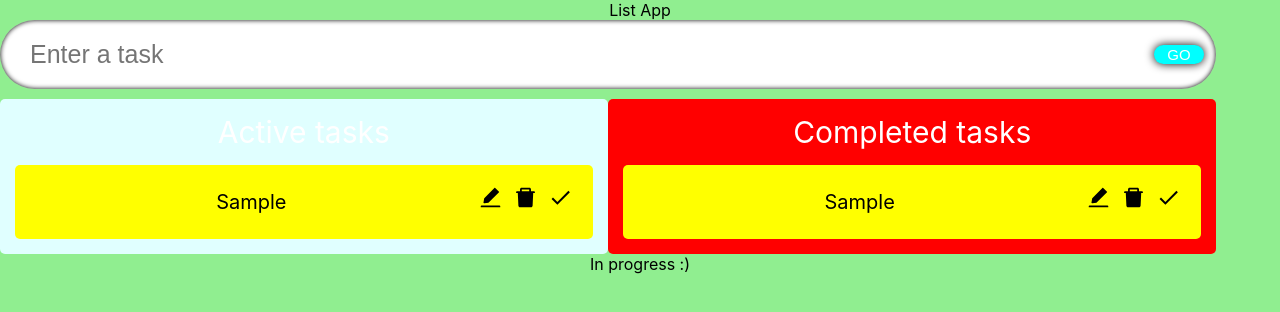
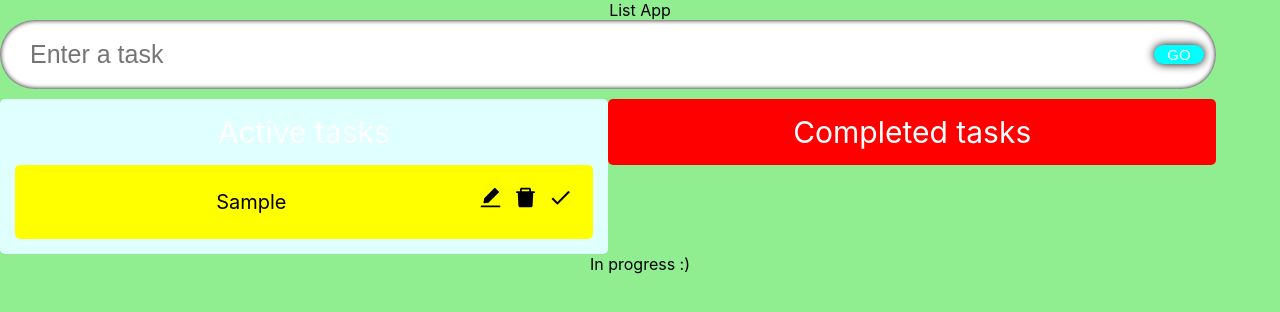
Before and after one commit to sylwiamolitor/react-typescript, a React (Create React App) app: page / in a window 1280 px wide. Both pictures are taken after typing "Sample" into the empty fields and a click on the button "GO". Shown: the top 312 px of the page. Built offline with nearby package versions, Linux system fonts and the light colour scheme; the HTML template or start-up script is replaced by a standard one.

Commit message:
Drag and drop part 2

```diff
--- a/src/App.tsx
+++ b/src/App.tsx
@@ -3,7 +3,7 @@ import InputField from './components/InputField';
 import {useState} from "react";
 import {Todo} from "./model";
 import TodoList from './components/TodoList';
-import {DragDropContext} from 'react-beautiful-dnd';
+import {DragDropContext ,DropResult} from 'react-beautiful-dnd';
 
 let name:string;
 name = "My app";
@@ -63,11 +63,36 @@ const App: React.FC = () => {
   console.log(todo);
   console.log(todos);
 
+  const onDragEnd = (result: DropResult) => {
+    const {source, destination} = result;
+    if(!destination) return;
+
+    if(destination.droppableId===source.droppableId && destination.index===source.index) return;
+
+    let add, active = todos, complete = completed;
+
+    if(source.droppableId==="TodosList"){
+      add=active[source.index];
+      active.splice(source.index, 1);
+    }
+    else{
+      add=complete[source.index];
+      complete.splice(source.index, 1);
+    }
+
+    if(destination.droppableId==="TodosList"){
+      active.splice(destination.index, 0, add);
+    }
+    else{
+      complete.splice(destination.index, 0, add);
+    }
+
+    setCompleted(complete);
+    setTodos(active);
+  }
 
   return (
-  <DragDropContext onDragEnd={(result, provided) => {
-    // TODO: implement onDragEnd
-  }}>
+  <DragDropContext onDragEnd={onDragEnd}>
     <div className="App">
       <span className="heading">List App</span>
       <InputField todo={todo} setTodo={setTodo} handleAdd={handleAdd}/>
--- a/src/components/SingleTodo.tsx
+++ b/src/components/SingleTodo.tsx
@@ -3,6 +3,7 @@ import {Todo} from "../model";
 import {AiFillEdit, AiFillDelete} from "react-icons/ai";
 import {MdDone} from "react-icons/md";
 import { useEffect, useState, useRef } from "react";
+import { Draggable } from "react-beautiful-dnd";
 
 type Props = {
     index: number;
@@ -41,7 +42,14 @@ useEffect(() => {
 }, [edit]);
 
 
-return <form className="todos__single" onSubmit={e => handleEdit(e, todo.id)}>
+return <Draggable draggableId={todo.id.toString()} index={index}>
+    {
+        (provided, snapshot) => ( <form
+            className={'todos__single ${snapshot.isDragging? "drag" : ""}' }
+        onSubmit={e => handleEdit(e, todo.id)}
+        {...provided.draggableProps}
+        {...provided.dragHandleProps}
+        ref={provided.innerRef}>
         {
          edit ?(
              <input value={editTodo} onChange={e => setEditTodo(e.target.value)} className='todos__single--text' ref={inputRef}/>
@@ -59,6 +67,9 @@ return <form className="todos__single" onSubmit={e => handleEdit(e, todo.id)}>
              <span className="icon"><AiFillDelete onClick={()=>handleDelete(todo.id)}/></span>
              <span className="icon"><MdDone onClick={()=>handleDone(todo.id)}/></span>
          </div>
-    </form>
+     </form>)
+    }
+
+    </Draggable>
 };
 export default SingleTodo;
--- a/src/components/TodoList.tsx
+++ b/src/components/TodoList.tsx
@@ -13,22 +13,25 @@ interface Props{
 const TodoList : React.FunctionComponent<Props> =  ({todos, setTodos, completed, setCompleted} : Props) =>{
     return <div className="container">
     <Droppable droppableId="TodosList" >
-    {(provided) => (
-    <div className="todos" ref={provided.innerRef} {...provided.droppableProps}>
+    {(provided, snapshot) => (
+    <div className={'todos ${snapshot.isDraggingOver? "dragactive" : ""}'} ref={provided.innerRef} {...provided.droppableProps}>
         <span className="todos__heading">            Active tasks        </span>
         {todos.map((todo, index) => (
             <SingleTodo index={index} todo={todo} key={todo.id} todos={completed} setTodos={setCompleted}/>
         ))}
+        {provided.placeholder}
     </div>
     )}
     </Droppable>
-    <Droppable droppableId="TodosRemoveList">
-    {(provided) => (
-        <div className="todos remove" ref={provided.innerRef} {...provided.droppableProps}>
+    <Droppable droppableId="TodosRemove">
+    {(provided, snapshot) => (
+        <div className={'todos remove ${snapshot.isDraggingOver? "dragcomplete" : ""}'}
+         ref={provided.innerRef} {...provided.droppableProps}>
         <span className="todos__heading">            Completed tasks        </span>
-            {todos.map((todo, index) => (
+            {completed.map((todo, index) => (
                 <SingleTodo index={index} todo={todo} key={todo.id} todos={completed} setTodos={setCompleted}/>
             ))}
+        {provided.placeholder}
         </div>
     )}
     </Droppable>
--- a/src/components/styles.css
+++ b/src/components/styles.css
@@ -118,3 +118,15 @@
 .remove{
     background-color: red;
 }
+
+.dragactive{
+    background-color: rgb(0, 204, 255);
+}
+
+.dragcomplete{
+    background-color: rgb(70, 9, 9);
+}
+
+.drag{
+    background-color: black;
+}
```
Lines whose indentation alone changed are shown as unchanged.
